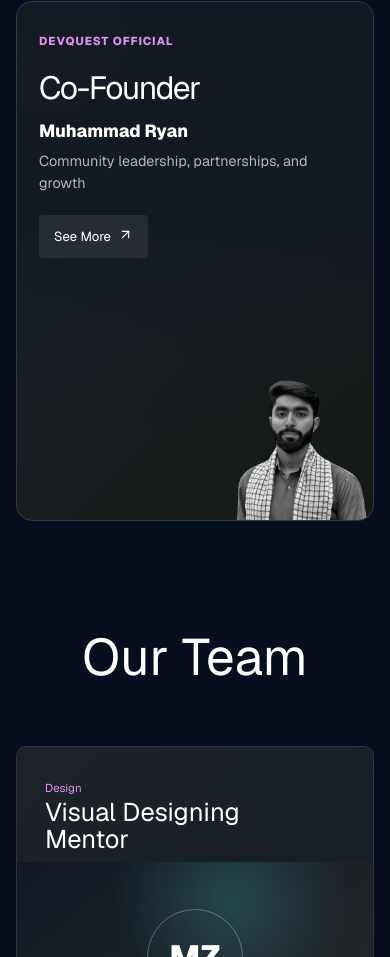
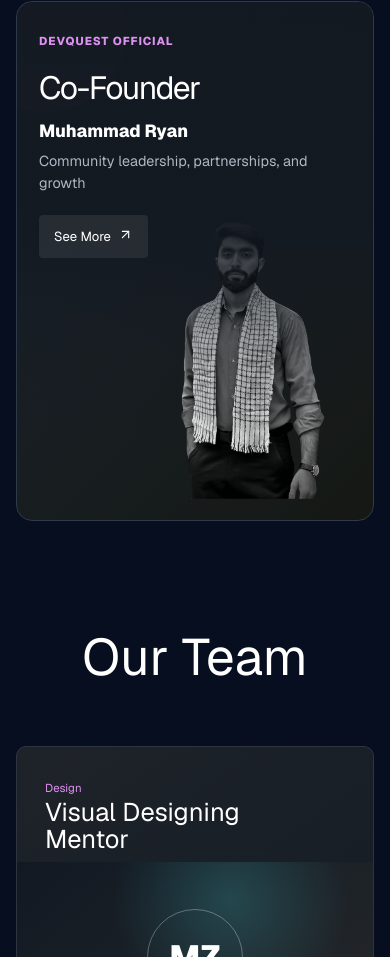
Before and after one commit to devquestpk-web/Devquestweb, a Next.js app: page /about in a window 390 px wide. Shown: the part 1462-2419 px from the top of the page. Built offline with nearby package versions, Linux system fonts and the light colour scheme; no server answers.

Commit message:
Fit co-founder portrait within card

```diff
--- a/app/figma.css
+++ b/app/figma.css
@@ -232,7 +232,8 @@ html[data-theme="light"] .dq-services-preview,html[data-theme="light"] .dq-chapt
 }
 
 .dq-official-card.purple img {
-  transform: translate(13%, 8%) scale(.9);
+  object-position: calc(100% - 22px) calc(100% - 16px);
+  transform: none;
 }
 
 @media (max-width: 760px) {
@@ -281,6 +282,10 @@ html[data-theme="light"] .dq-services-preview,html[data-theme="light"] .dq-chapt
   .dq-official-card.purple img {
     transform: translate(8%, 25%) scale(.78);
   }
+
+  .dq-official-card.purple img {
+    transform: translate(-2%, -2%) scale(.72);
+  }
 }
 
 @media (max-width: 420px) {
@@ -301,4 +306,8 @@ html[data-theme="light"] .dq-services-preview,html[data-theme="light"] .dq-chapt
   .dq-official-card.purple img {
     transform: translate(10%, 28%) scale(.7);
   }
+
+  .dq-official-card.purple img {
+    transform: translate(-2%, -2%) scale(.68);
+  }
 }
```
